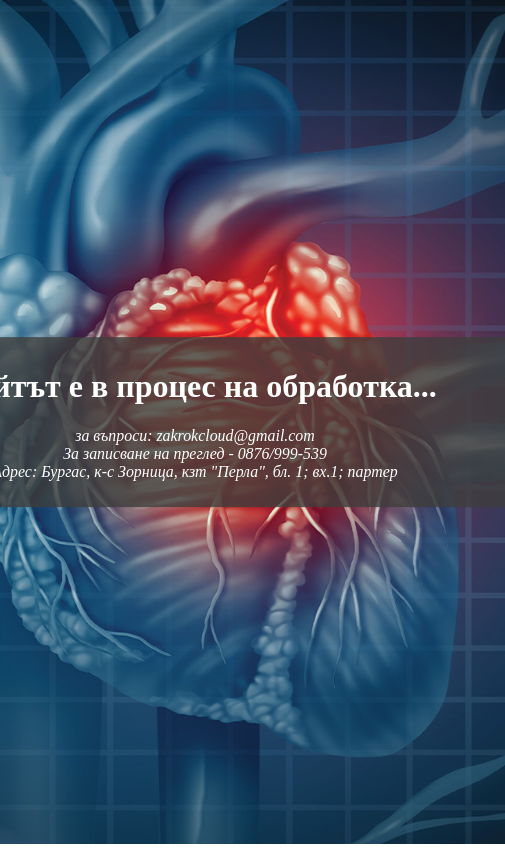
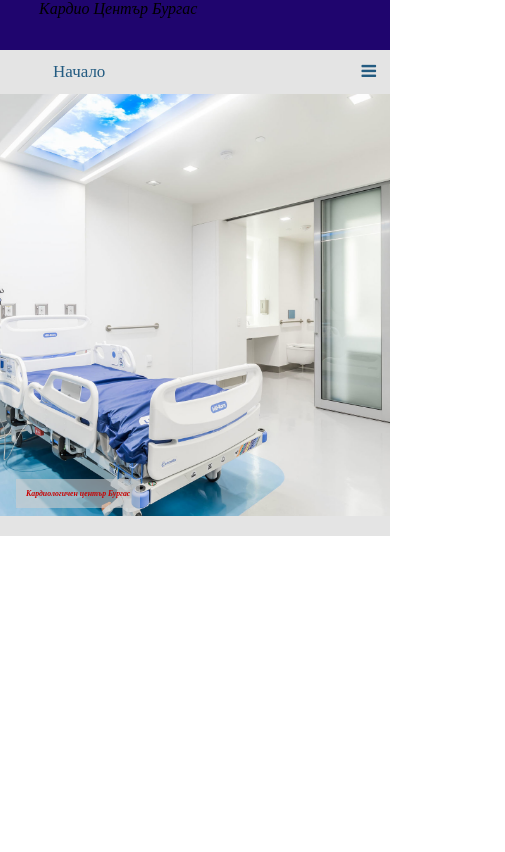
Before and after one commit to Zakrok09/CardioCenter, a plain HTML site: page index.html in a window 390 px wide. Shown: the whole page, 505 px wide, since content can reach past the window. Drawn offline with nearby package versions, Linux system fonts and the light colour scheme.

Commit message:
First additions.

```diff
--- a/index.html
+++ b/index.html
@@ -3,51 +3,148 @@
   <head>
     <meta charset="utf-8">
     <title>CardioBS</title>
+    <link rel="stylesheet" href="https://cdnjs.cloudflare.com/ajax/libs/font-awesome/4.7.0/css/font-awesome.min.css">
+    <!-- JQuery -->
+    <link rel="stylesheet" href="jquery-ui.min.css">
+    <script src="external/jquery/jquery.js"></script>
+    <script src="jquery-ui.min.js"></script>
   </head>
+  <script type="text/javascript">
+    $(document).ready(function(){
+      $('.topnav a').mouseenter(function(){
+        $(this).animate({
+          backgroundColor: "#b0b0b0"
+        }, 200);
+      });
+      $('.topnav a').mouseleave(function(){
+        $(this).animate({
+          backgroundColor: "#rgb(228, 228, 228)"
+        }, 200);
+      });
+    });
+  </script>
   <style media="screen">
     body, html {
       height: 100%;
+      margin: 0px;
+
     }
 
-    body {
-      height: 100%;
-      background-image: url("s.jpg");
-      background-position: center center;
+    .topbar {
+      height: 5vh;
+      min-height: 50px;
+      padding-left: 10vw;
+      background-color: rgb(31, 5, 110);
+      margin: 0px;
+    }
+
+    .topnav {
+      overflow: hidden;
+      background-color: rgb(228, 228, 228);
+      margin: 0px;
+      padding-left: 10vw;
+    }
+
+    .topnav a{
+      text-align: center;
+      text-decoration: none;
+      padding: 12px 14px;
+      font-size: 17px;
+      display: block;
+      float: left;
+      color: rgb(35, 91, 129);
+    }
+
+
+    .topnav .icon {
+      display: none;
+    }
+
+
+    @media screen and (max-width: 600px) {
+      .topnav a:not(:first-child) {display: none;}
+      .topnav a.icon {
+        float: right;
+        display: block;
+      }
+    }
+
+    @media screen and (max-width: 600px) {
+      .topnav.responsive {position: relative;}
+      .topnav.responsive a.icon {
+        position: absolute;
+        right: 0;
+        top: 0;
+      }
+      .topnav.responsive a {
+        float: none;
+        display: block;
+        text-align: left;
+      }
+    }
+
+    .art {
+      position: relative;
+      height: 50vh;
+      background-image: url("./dims.jpg");
+      background-position: center;
       background-repeat: no-repeat;
       background-size: cover;
     }
-    .center {
-      text-align: center;
-      background-color: rgba(62, 62, 60, 0.8);
-      width: 40vw;
-      min-width: 600px;
-      margin: auto;
-      width: 50%;
+
+    .main {
+      position: absolute;
+      font-style: italic;
+      font-weight: bold;
+      color: rgb(199, 0, 0);
       padding: 10px;
-      border-color: white;
-      border-width: thin;
-      color: white;
-      margin: 0;
-      position: absolute;
-      top: 50%;
-      left: 50%;
-      -ms-transform: translate(-50%, -50%);
-      transform: translate(-50%, -50%);
-    }
-    #text {
-      font-size: calc(0.75em + 1vmin);
+      background-color: rgba(207, 207, 207, 0.6);
+      font-size: 2vw;
+      bottom: 8px;
+      left: 16px;
     }
 
-
-
+    .horizbreak {
+      height: 20px;
+      background-color: rgb(228, 228, 228);
+    }
 
   </style>
   <body>
-    <div class="containter">
-      <div class="center">
-        <h1 id="header">Сайтът е в процес на обработка...</h1>
-        <p id="text"><i>за въпроси: zakrokcloud@gmail.com</i><br> <i>За записване на преглед - 0876/999-539</i> <br> <i>Адрес: Бургас, к-с Зорница, кзт "Перла", бл. 1; вх.1; партер</i></p>
+    <!-- The top bar -->
+    <div class="topbar">
+      <span><i>Кардио Център Бургас</i></span>
+    </div>
+    <!-- The top navigatoion -->
+    <div class="topnav" id="myTopnav">
+      <a href="#">Начало</a>
+      <a href="#">Дейност</a>
+      <a href="#">За нас</a>
+      <a href="#">Връзка</a>
+      <a href="javascript:void(0);" class="icon" onclick="myFunction()">
+        <i class="fa fa-bars"></i>
+      </a>
+    </div>
+
+    <div class="art">
+      <div class="main">
+        <span>Кардиологичен център Бургас</span>
       </div>
     </div>
+
+    <div class="horizbreak">
+
+    </div>
+
+    <script type="text/javascript">
+    function myFunction() {
+      var x = document.getElementById("myTopnav");
+      if (x.className === "topnav") {
+        x.className += " responsive";
+      } else {
+        x.className = "topnav";
+      }
+    }
+    </script>
   </body>
 </html>
```
Also changed, not shown: dims.jpg (added).
